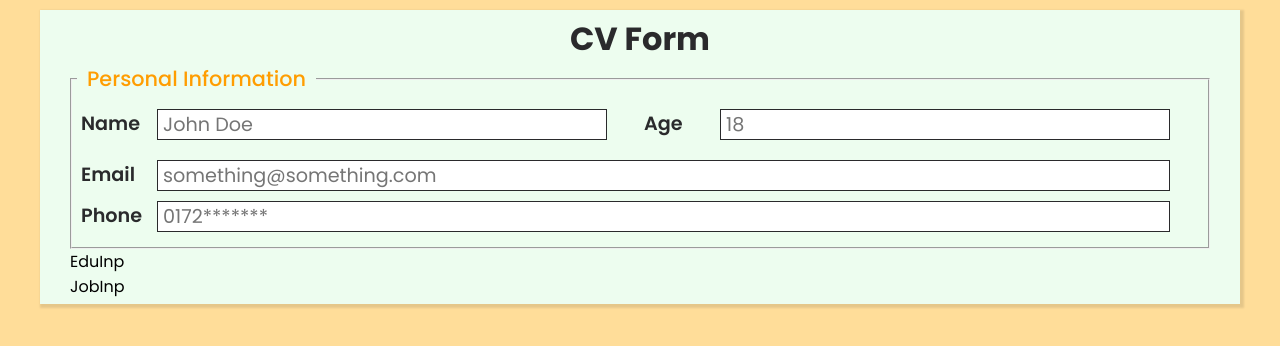
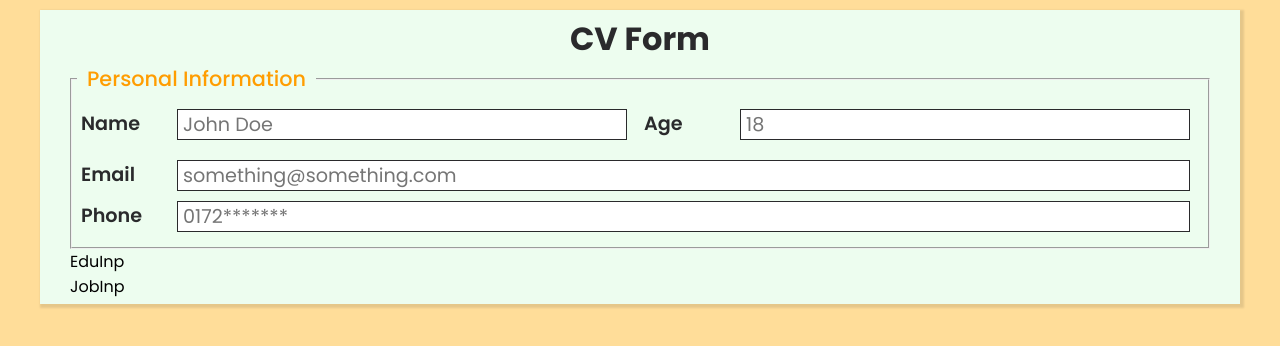
Before and after one commit to adnansyed101/CVCreator, a React (Vite) app: page / in a window 1280 px wide. Shown: the top 346 px of the page. Built offline with nearby package versions, Linux system fonts and the light colour scheme.

Commit message:
change input width and give textarea width.

```diff
--- a/src/index.css
+++ b/src/index.css
@@ -4,7 +4,7 @@
   --primary-color: #ff9d01;
   --secondary-color: #2a2a2c;
   --third-color: #ffdd99;
-  --primary-text-color: #EDFDEF;
+  --primary-text-color: #edfdef;
   --secondary-text-color: #2d2d2b;
 }
 
@@ -50,7 +50,7 @@ legend {
 
 label {
   font-size: 1.2rem;
-  width: 80px;
+  width: 100px;
   padding-left: 4px;
   text-align: left;
   color: var(--secondary-color);
@@ -78,3 +78,7 @@ input {
 .group > .control > input {
   width: 80%;
 }
+
+textarea {
+  width: 90%;
+}
```
